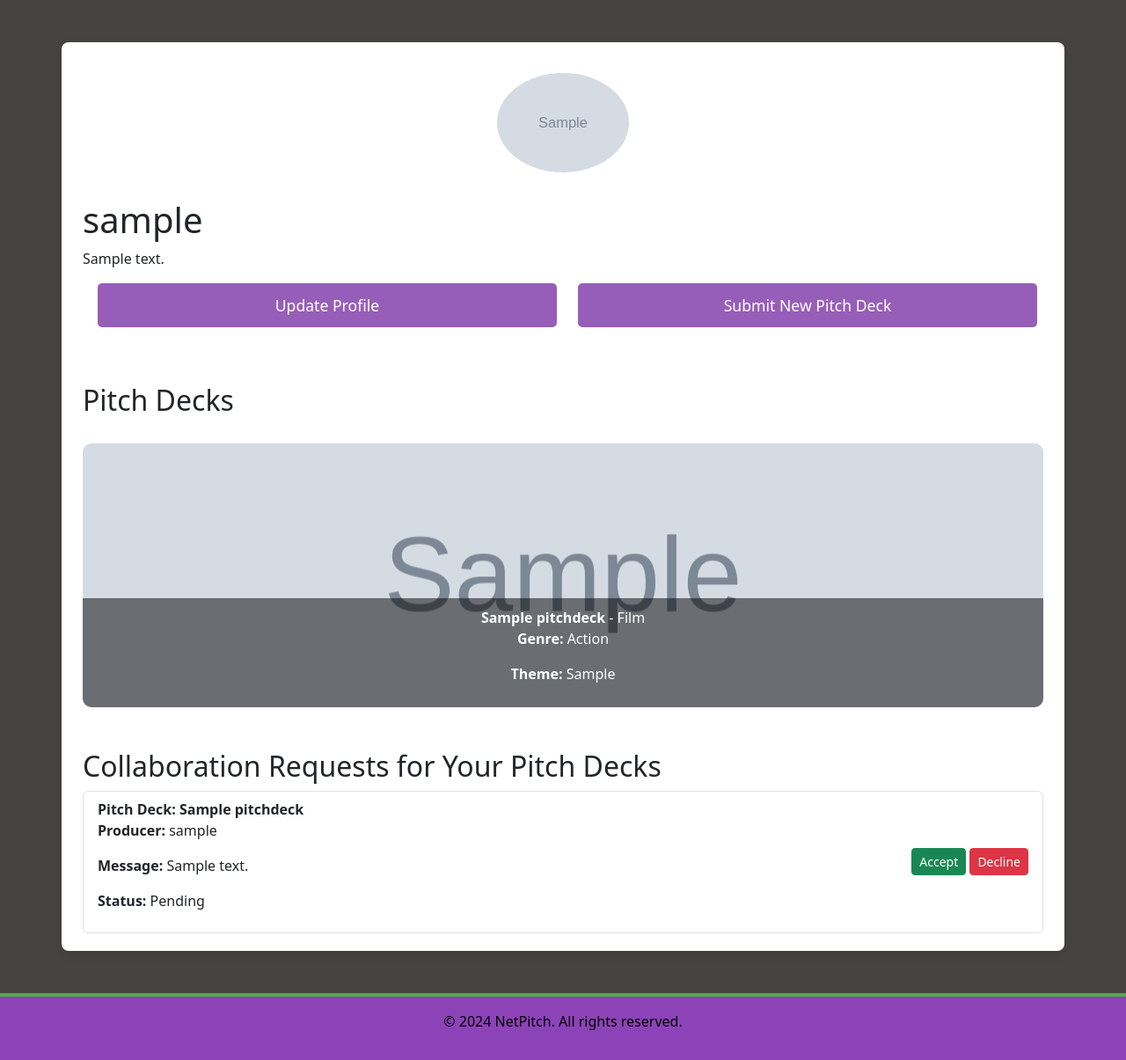
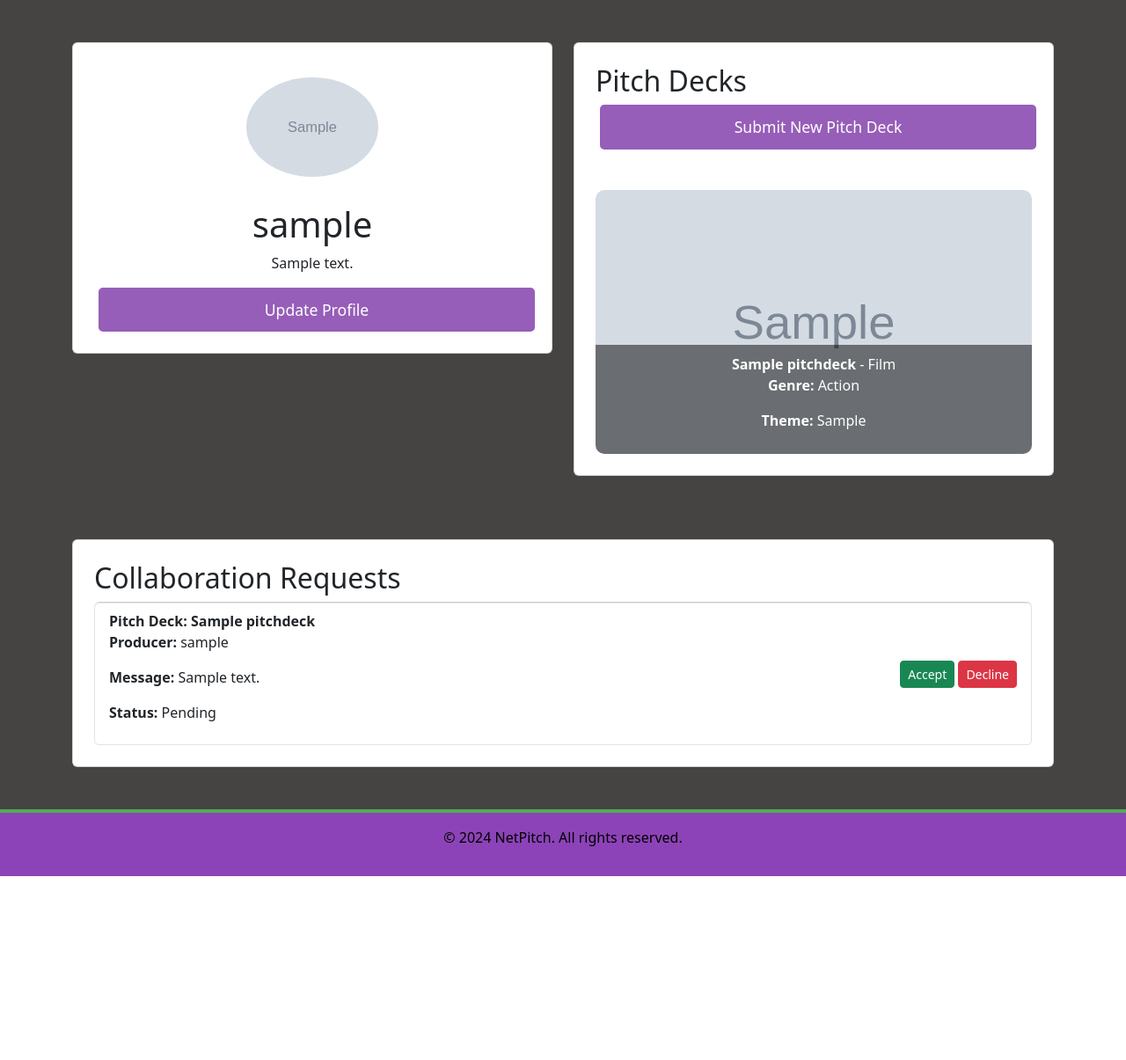
Before and after one commit to Fantomen31/NetPitch, a Django app: page /profile/ in a window 1280 px wide. Shown: the part 102-1307 px from the top of the page at 88% size. After the commit the page ends 1098 px from the top, so only its background shows below. Run offline with Django 4.2, Linux system fonts and the light colour scheme; a user stored in the database is signed in; data comes from the database, SQL or seed files in the repository; tables that the repository leaves empty hold one stand-in row (values such as "Sample post"); grey boxes marked "Sample" are stand-in pictures.

Commit message:
restyled the profile page to make it slightly cooler imo.

```diff
--- a/netpitch/templates/netpitch/base.html
+++ b/netpitch/templates/netpitch/base.html
@@ -1,4 +1,3 @@
-<!-- netpitch/templates/netpitch/base.html -->
 {% load static %}
 {% load form_tags %}
 {% url 'login' as login_url %}
@@ -57,7 +56,11 @@
             </nav>
         </header>
 
+        <!-- Conditional main container based on profile view -->
+        {% if not is_profile_page %}
         <main class="container mt-5 mb-5 flex-grow-1">
+        {% endif %}
+
             <div>
                 <div>
                     {% block content %}
@@ -65,7 +68,10 @@
                     {% endblock content %}
                 </div>
             </div>
+
+        {% if not is_profile_page %}
         </main>
+        {% endif %}
 
         <footer class="bg-purple text-center py-3 border-top-green mt-auto">
             <p>&copy; 2024 NetPitch. All rights reserved.</p>
@@ -79,5 +85,4 @@
     <script src="https://cdn.jsdelivr.net/npm/bootstrap@5.3.0-alpha1/dist/js/bootstrap.bundle.min.js"></script>
     <script src="{% static 'static/js/main.js' %}"></script>
 </body>
-
 </html>
--- a/netpitch/templates/netpitch/profile.html
+++ b/netpitch/templates/netpitch/profile.html
@@ -3,30 +3,31 @@
 {% load form_tags %}
 
 {% block content %}
-<div class="container">
+<div class="container mt-5 mb-5">
+    <!-- Grid for Profile and Pitch Decks -->
+    <div class="row">
+        <!-- Profile Section -->
+        <div class="col-12 col-md-6">
+            <div class="card p-4 mb-4">
                 <div class="profile-header text-center">
                     <img class="profile-image" src="{% if profile.profile_image %}{{ profile.profile_image.url }}{% else %}{% static 'default.jpg' %}{% endif %}" alt="{{ profile.user.username }}">
                 </div>
-    <h1>{{ profile.user.username }}</h1>
-    <p>{{ profile.bio }}</p>
-
-    <!-- If Writer Profile -->
-    {% if profile.user_type == 'Writer' %}
-
-    <!-- Update Profile & Submit Pitch Deck Button -->
-    <div class="container">
-        <div class="row">
-            <div class="col-12 col-md-6 mb-3">
+                <h1 class="text-center">{{ profile.user.username }}</h1>
+                <p class="text-center">{{ profile.bio }}</p>
+                <div class="text-center">
                     <a href="{% url 'update_profile' %}" class="btn btn-purple btn-block">Update Profile</a>
-            </div>
-            <div class="col-12 col-md-6 mb-3">
-                <a href="{% url 'submit_pitch_deck' %}" class="btn btn-purple btn-block">Submit New Pitch Deck</a>
                 </div>
             </div>
         </div>
 
-    <!-- Pitch Deck -->
-    <h2 class="mt-5">Pitch Decks</h2>
+        <!-- Pitch Decks Section (Writer) or Link to Pitch Decks (Producer) -->
+        <div class="col-12 col-md-6">
+            <div class="card p-4 mb-4">
+                {% if profile.user_type == 'Writer' %}
+                    <h2>Pitch Decks</h2>
+                    <div class="text-center mb-3">
+                        <a href="{% url 'submit_pitch_deck' %}" class="btn btn-purple btn-block">Submit New Pitch Deck</a>
+                    </div>
                     <div class="pitch-deck-grid">
                         {% for pitch in pitch_decks %}
                             <a href="{% url 'pitch_deck_detail' pitch.id %}" class="pitch-deck-link">
@@ -42,10 +43,23 @@
                             <li class="list-group-item">No pitch decks yet.</li>
                         {% endfor %}
                     </div>
+                {% else %}
+                    <h2>Explore Pitch Decks</h2>
+                    <div class="text-center mt-4">
+                        <a href="{% url 'home' %}" class="btn btn-purple btn-block">View All Pitch Decks</a>
+                    </div>
+                {% endif %}
+            </div>
+        </div>
+    </div>
 
-    <!-- Show collaboration requests for the writer's pitch decks -->
-    <h2 class="mt-5">Collaboration Requests for Your Pitch Decks</h2>
+    <!-- Full-width row for Collaboration Requests -->
+    <div class="row mt-5">
+        <div class="col-12">
+            <div class="card p-4">
+                <h2>Collaboration Requests</h2>
                 <ul class="list-group">
+                    {% if profile.user_type == 'Writer' %}
                         {% for request in writer_collaboration_requests %}
                             <li class="list-group-item d-flex justify-content-between align-items-center
                                 {% if request.status == 'Accepted' %} bg-success text-white
@@ -69,23 +83,7 @@
                         {% empty %}
                             <li class="list-group-item">No collaboration requests yet.</li>
                         {% endfor %}
-    </ul>
-
-    <!-- If Producer Profile -->
                     {% elif profile.user_type == 'Producer' %}
-
-    <!-- Update Profile -->
-    <div class="container-justify-center">
-        <div class="col-md-jsutify-center">
-            <a href="{% url 'update_profile' %}" class="btn btn-purple btn-block">Update Profile</a>
-        </div>
-    </div>
-
-    <!-- Collaboration Requests Section -->
-    <div class="container mt-5">
-        <!-- Producer's View: Sent Requests -->
-        <h2>Your Sent Collaboration Requests</h2>
-        <ul class="list-group">
                         {% for request in collaboration_requests %}
                             <li class="list-group-item d-flex justify-content-between align-items-center
                                 {% if request.status == 'Accepted' %} bg-success text-white
@@ -103,9 +101,10 @@
                         {% empty %}
                             <li class="list-group-item">No collaboration requests sent yet.</li>
                         {% endfor %}
+                    {% endif %}
                 </ul>
             </div>
-
-    {% endif %}
+        </div>
+    </div>
 </div>
 {% endblock content %}
--- a/netpitch/views.py
+++ b/netpitch/views.py
@@ -35,7 +35,6 @@ def signup(request):
         'profile_form': profile_form,
     })
 
-# Universal profile view for both Writer and Producer
 @login_required
 def profile_view(request):
     profile = request.user.profile
@@ -43,7 +42,6 @@ def profile_view(request):
     # Get the writer's pitch decks and their corresponding collaboration requests
     if profile.user_type == 'Writer':
         pitch_decks = PitchDeck.objects.filter(writer=profile.user)
-        # Get collaboration requests for all pitch decks owned by the writer
         writer_collaboration_requests = CollaborationRequest.objects.filter(pitch__in=pitch_decks)
     else:
         pitch_decks = None
@@ -60,6 +58,7 @@ def profile_view(request):
         'pitch_decks': pitch_decks,
         'writer_collaboration_requests': writer_collaboration_requests,
         'collaboration_requests': collaboration_requests,
+        'is_profile_page': True,  # Pass this to the template
     })
 
 # Update Profile View
```
Lines whose indentation alone changed are shown as unchanged.
